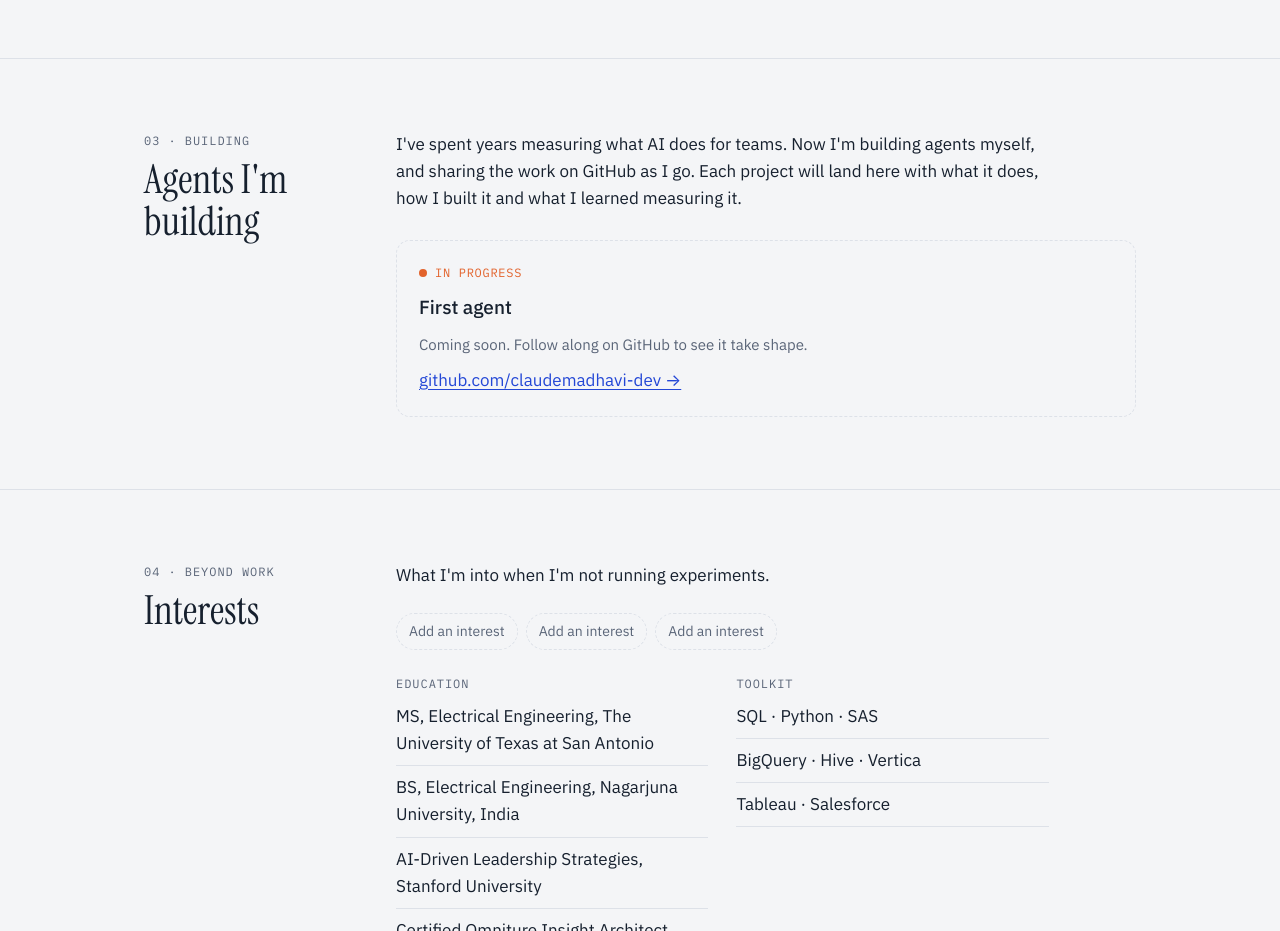
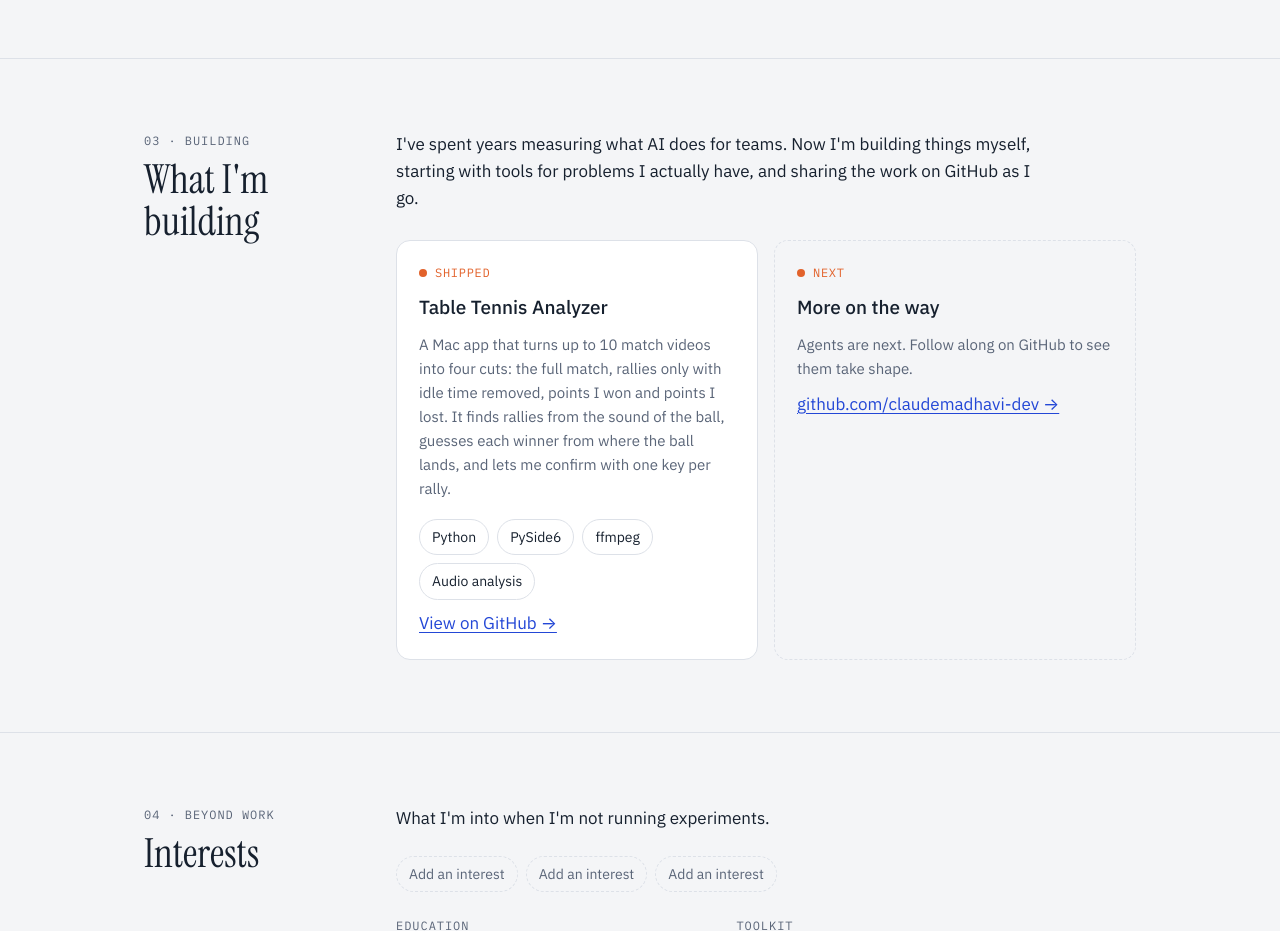
Before and after one commit to claudemadhavi-dev/claudemadhavi-dev.github.io, a plain HTML site: page index.html in a window 1280 px wide. Shown: the part 2920-3851 px from the top of the page. Drawn offline with Linux system fonts and the light colour scheme.

Commit message:
Add Table Tennis Analyzer to What I'm building
Co-Authored-By: Claude Opus 5.5 <noreply@anthropic.com>
Claude-Session: https://claude.ai/code/session_01Jy2UjFYqnguXvvDuPCHaV7

```diff
--- a/index.html
+++ b/index.html
@@ -281,16 +281,23 @@ footer{padding:24px 0 40px;color:var(--muted);font-size:14px}
 
   <section class="block" id="building">
     <div class="wrap head">
-      <div><div class="label">03 · Building</div><h2>Agents I'm building</h2></div>
+      <div><div class="label">03 · Building</div><h2>What I'm building</h2></div>
       <div>
         <div class="prose">
-          <p>I've spent years measuring what AI does for teams. Now I'm building agents myself, and sharing the work on GitHub as I go. Each project will land here with what it does, how I built it and what I learned measuring it.</p>
+          <p>I've spent years measuring what AI does for teams. Now I'm building things myself, starting with tools for problems I actually have, and sharing the work on GitHub as I go.</p>
         </div>
         <div class="build-grid">
+          <div class="card">
+            <span class="status">Shipped</span>
+            <h3>Table Tennis Analyzer</h3>
+            <p>A Mac app that turns up to 10 match videos into four cuts: the full match, rallies only with idle time removed, points I won and points I lost. It finds rallies from the sound of the ball, guesses each winner from where the ball lands, and lets me confirm with one key per rally.</p>
+            <div class="chips"><span class="chip">Python</span><span class="chip">PySide6</span><span class="chip">ffmpeg</span><span class="chip">Audio analysis</span></div>
+            <a href="https://github.com/claudemadhavi-dev/table-tennis-analyzer">View on GitHub →</a>
+          </div>
           <div class="card soon">
-            <span class="status">In progress</span>
-            <h3>First agent</h3>
-            <p>Coming soon. Follow along on GitHub to see it take shape.</p>
+            <span class="status">Next</span>
+            <h3>More on the way</h3>
+            <p>Agents are next. Follow along on GitHub to see them take shape.</p>
             <a href="https://github.com/claudemadhavi-dev">github.com/claudemadhavi-dev →</a>
           </div>
         </div>
```
Also changed, not shown: 1 other file.
